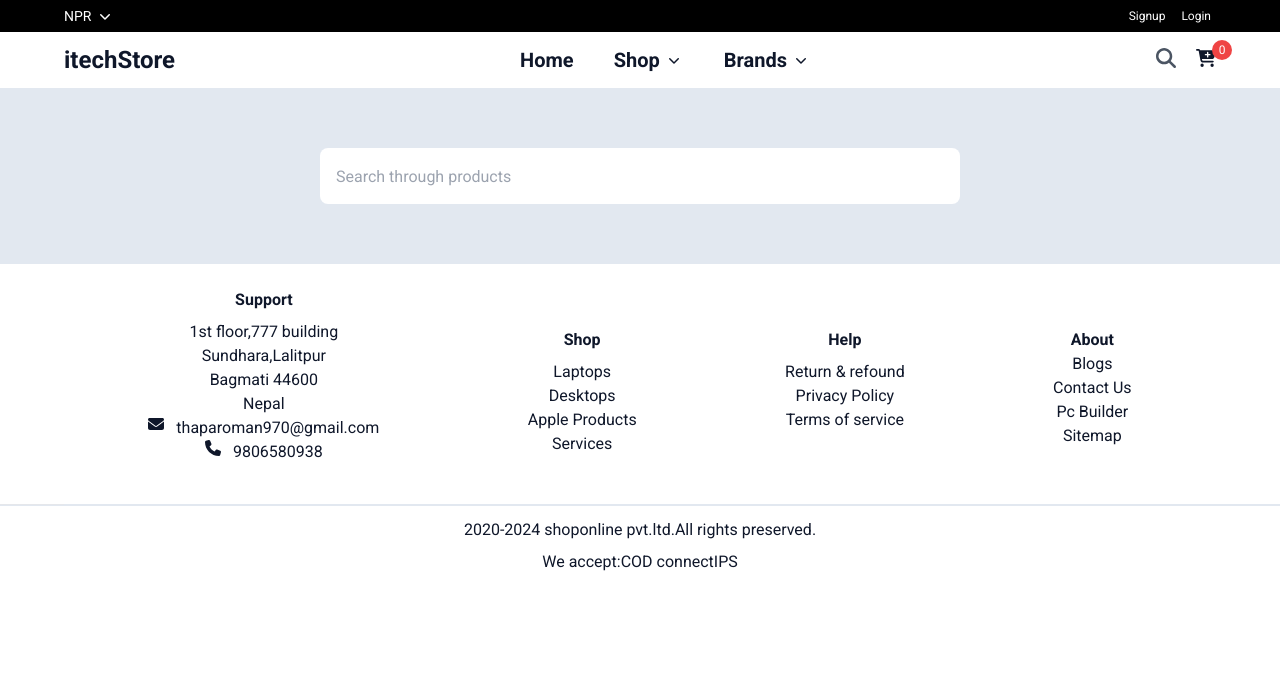
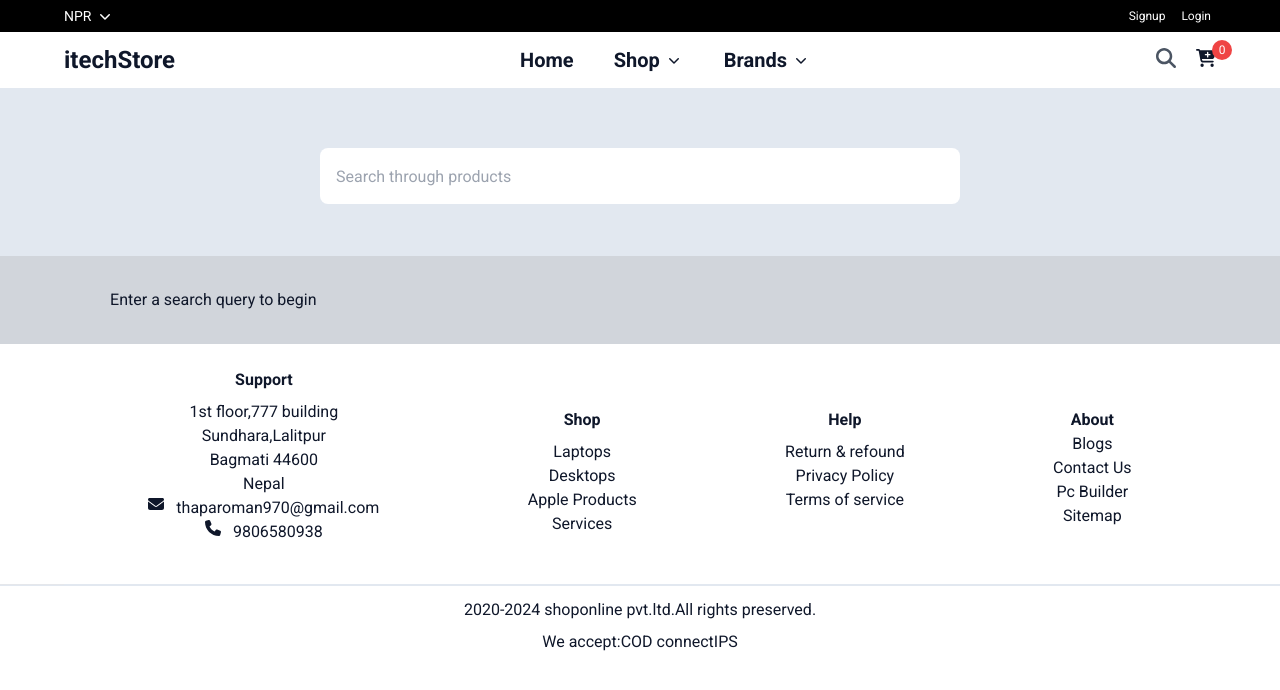
Before and after one commit to romanthapa2/itechstore-frontend, a React (Create React App) app: page /search in a window 1280 px wide. Shown: the top 690 px of the page. Built offline with nearby package versions, Linux system fonts and the light colour scheme.

Commit message:
search page calling api and displaying

```diff
--- a/src/components/LaptopCard.jsx
+++ b/src/components/LaptopCard.jsx
@@ -5,6 +5,7 @@ import { Link } from "react-router-dom";
 import { url } from "../url";
 
 const LaptopCard = ({ laptop }) => {
+  console.log(laptop);
   const [imageurl, setimageurl] = useState("");
   const [isHovering, setIsHovering] = useState(false);
   const dispatch = useDispatch();
--- a/src/components/Navbar components/SearchPage.jsx
+++ b/src/components/Navbar components/SearchPage.jsx
@@ -1,30 +1,45 @@
 import React, { useCallback, useState } from "react";
+import { url } from "../../url";
+import LaptopCard from "../LaptopCard";
 
 const debounce = (func, delay) => {
   let timeout;
   return (...args) => {
     clearTimeout(timeout);
-    timeout = setTimeout(() => func.apply(this, args), delay);
+    timeout = setTimeout(() => func.apply(null, args), delay);
   };
 };
 
 const SearchPage = () => {
   const [value, setvalue] = useState("");
+  const [products, setProducts] = useState([]);
 
   const debouncedHandleOnChange = useCallback(
     debounce((searchText) => {
-      setvalue(searchText);
-    //   trigger api call here
-    }, 5000),
-    []
+      const searchProduct = async () => {
+        try {
+          const response = await fetch(
+            `${url}/api/filter/dataBySearch?search=${searchText}`
+          );
+          const data = await response.json();
+          setProducts(data.data);
+        } catch (error) {
+          console.error("Error fetching product data:", error);
+        }
+      };
+      searchProduct();
+    }, 500),
+    [url]
   );
 
   const handleOnChange = (e) => {
+    setvalue(e.target.value);
     debouncedHandleOnChange(e.target.value);
   };
+
   return (
     <div className="h-fit">
-      <div className="flex justify-center items-center my-12 h-20">
+      <div className="flex justify-center items-center mt-12 h-20">
         <input
           type="text"
           onChange={handleOnChange}
@@ -33,7 +48,16 @@ const SearchPage = () => {
           placeholder="Search through products"
         />
       </div>
-      <div className="h-fit"></div>
+      <div className="h-fit grid grid-cols-3 bg-gray-300 mt-10 py-8 place-items-center">
+        {products.length > 0 ? (
+          products.map((product) => (
+            <LaptopCard key={product.id} laptop={product} />
+          )
+          )
+        ) : (
+          <p className="text-center">Enter a search query to begin</p>
+        )}
+      </div>
     </div>
   );
 };
```
